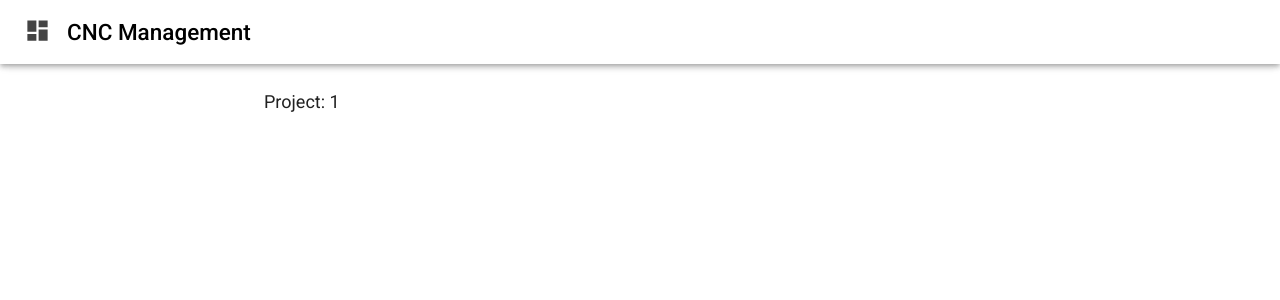
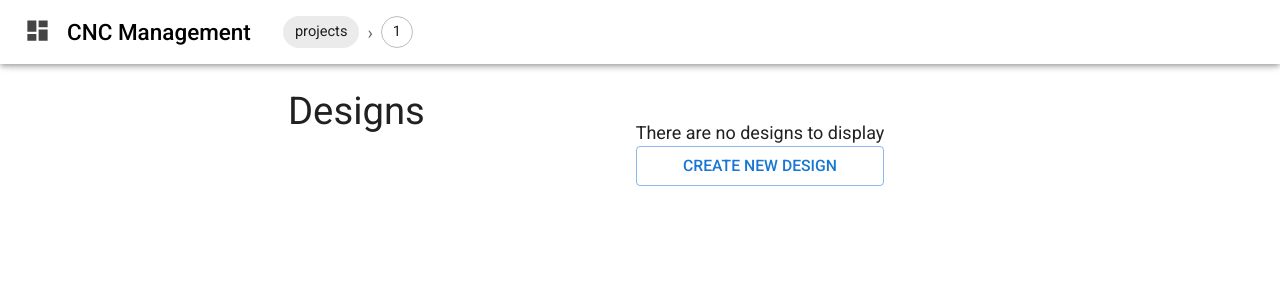
Before and after one commit to burtonr/cnc-mgmt, a Next.js app: page /projects/1 in a window 1280 px wide. Shown: the top 300 px of the page. Built offline with nearby package versions, Linux system fonts and the light colour scheme.

Commit message:
Add nav links breadcrumbs to app bar. Update project slug page with init API route

```diff
--- /dev/null
+++ b/src/app/api/projects/[slug]/route.js
@@ -0,0 +1,6 @@
+export async function GET(request, { params }) {
+    const slug = params.slug
+    // TODO: Get project designs from MongoDB
+    console.log(`getting api project [slug]: ${slug}`)
+    return Response.json([])
+}
--- a/src/app/layout.js
+++ b/src/app/layout.js
@@ -1,5 +1,4 @@
 import * as React from 'react';
-import Link from 'next/link';
 import AppBar from '@mui/material/AppBar';
 import Box from '@mui/material/Box';
 import Toolbar from '@mui/material/Toolbar';
@@ -8,6 +7,7 @@ import DashboardIcon from '@mui/icons-material/Dashboard';
 import HomeIcon from '@mui/icons-material/Home';
 import LogoutIcon from '@mui/icons-material/Logout';
 import ThemeRegistry from '@/components/ThemeRegistry/ThemeRegistry';
+import NavLinks from '@/components/navLinks';
 import './global.css'
 
 export const metadata = {
@@ -28,6 +28,7 @@ export default function RootLayout({ children }) {
               <Typography variant="h6" noWrap component="a" href="/" color="black">
                 CNC Management
               </Typography>
+              <NavLinks />
             </Toolbar>
           </AppBar>
           <Box
--- a/src/app/projects/[slug]/page.js
+++ b/src/app/projects/[slug]/page.js
@@ -1,3 +1,161 @@
+'use client'
+import useSWR from 'swr'
+import { useState } from 'react'
+import { createProject, fetcher } from '@/app/lib/api'
+import { useRouter } from 'next/navigation'
+import Button from '@mui/material/Button';
+import Card from '@mui/material/Card';
+import CardActions from '@mui/material/CardActions';
+import CardActionArea from '@mui/material/CardActionArea'
+import CardContent from '@mui/material/CardContent';
+import Container from '@mui/material/Container'
+import Dialog from '@mui/material/Dialog';
+import DialogActions from '@mui/material/DialogActions';
+import DialogContent from '@mui/material/DialogContent';
+import DialogContentText from '@mui/material/DialogContentText';
+import DialogTitle from '@mui/material/DialogTitle';
+import Grid from '@mui/material/Unstable_Grid2';
+import NoItems from '@/components/noItems';
+import TextField from '@mui/material/TextField';
+import Typography from '@mui/material/Typography'
+import Date from '@/components/date'
+import styles from '@/app/projects/projects.module.css'
+
 export default function Page({ params }) {
-    return <div>Project: {decodeURIComponent(params.slug)}</div>
+    const [open, setOpen] = useState(false)
+    const [newProjectName, setNewProjectName] = useState('')
+    const [newProjectDescription, setNewProjectDescription] = useState('')
+    const [isSaving, setIsSaving] = useState(false)
+    const [saveError, setSaveError] = useState(null)
+    const { data, error, isLoading } = useSWR(`/api/projects/${decodeURIComponent(params.slug)}`, fetcher)
+    const { push } = useRouter()
+
+    function handleClickOpen() {
+        setOpen(true)
+    }
+
+    function handleClose() {
+        setNewProjectName('')
+        setNewProjectDescription('')
+        setSaveError(null)
+        setOpen(false)
+    }
+
+    async function handleSubmit(event) {
+        event.preventDefault()
+        setIsSaving(true)
+        setSaveError(null)
+
+        try {
+            await createProject(newProjectName, newProjectDescription)
+            push(`/projects/${newProjectName}`)
+        } catch (error) {
+            setSaveError(error.message)
+        } finally {
+            setIsSaving(false)
+        }
+    }
+
+    function createDesignDialog() {
+        return (
+            <>
+                <Dialog open={open} onClose={handleClose}>
+                    <DialogTitle>Create a Design</DialogTitle>
+                    <DialogContent>
+                        <DialogContentText>
+                            Create a new design to manage the tool, material, and gcode in one place
+                        </DialogContentText>
+                        <form onSubmit={handleSubmit}>
+                            <TextField
+                                autoFocus
+                                required
+                                margin="dense"
+                                id="name"
+                                name='name'
+                                value={newProjectName}
+                                onChange={e => setNewProjectName(e.target.value)}
+                                label="Project Name"
+                                fullWidth
+                                variant="standard"
+                            />
+                            <TextField
+                                margin="dense"
+                                id="description"
+                                name='description'
+                                value={newProjectDescription}
+                                onChange={e => setNewProjectDescription(e.target.value)}
+                                label="Description"
+                                fullWidth
+                                variant="standard"
+                            />
+                        </form>
+                        {saveError && <div style={{ color: 'red' }}>{saveError}</div>}
+                    </DialogContent>
+                    <DialogActions>
+                        <Button onClick={handleClose}>Cancel</Button>
+                        <Button type='submit' disabled={isSaving} onClick={handleSubmit}>
+                            {isSaving ? 'Creating...' : 'Create'}
+                        </Button>
+                    </DialogActions>
+                </Dialog>
+            </>
+        )
+    }
+
+    function createDesignButton() {
+        if (data && data.length >= 1) {
+            return (
+                <Button variant="outlined" onClick={handleClickOpen} sx={{ float: 'right' }}>
+                    Create New Design
+                </Button>
+            )
+        }
+    }
+
+    function designList() {
+        return (
+            <>
+                <Typography variant='h4' component='div'>
+                    Designs
+                </Typography>
+                <Grid container spacing={2} justifyContent='center'>
+                    {data.map((design, index) => (
+                        <Grid xs={12} md={6} lg={4} key={index}>
+                            <Card className={styles.projectCard}>
+                                <CardActionArea href={`/designs/${design.name}`}>
+                                    <CardContent>
+                                        <Typography variant='caption' color="text.secondary">
+                                            <Date dateString={design.created} />
+                                        </Typography>
+                                        <Typography variant="h5" component="div">
+                                            {design.name}
+                                        </Typography>
+                                        <Typography className={styles.description} color="text.secondary" gutterBottom>
+                                            {design.description}
+                                        </Typography>
+                                    </CardContent>
+                                </CardActionArea>
+                                {/* <CardActions> */}
+                                {/* TODO: Delete? Edit? */}
+                                {/* <Button size="small">Learn More</Button> */}
+                                {/* </CardActions> */}
+                            </Card>
+                        </Grid>
+                    ))}
+                </Grid>
+            </>
+        )
+    }
+
+    if (error) return <div>Failed to load designs</div>
+    if (isLoading) return <div>Loading...</div>
+
+    return (
+        <Container>
+            {createDesignButton()}
+            {designList()}
+            <NoItems data={data} itemType={'design'} onButtonClickHandler={handleClickOpen} />
+            {createDesignDialog()}
+        </Container>
+    )
 }
--- a/src/app/projects/page.js
+++ b/src/app/projects/page.js
@@ -1,7 +1,7 @@
 'use client'
 import useSWR from 'swr'
 import { useState } from 'react'
-import { createProject, fetcher } from '../lib/api'
+import { createProject, fetcher } from '@/app/lib/api'
 import { useRouter } from 'next/navigation'
 import Button from '@mui/material/Button';
 import Card from '@mui/material/Card';
@@ -15,10 +15,10 @@ import DialogContent from '@mui/material/DialogContent';
 import DialogContentText from '@mui/material/DialogContentText';
 import DialogTitle from '@mui/material/DialogTitle';
 import Grid from '@mui/material/Unstable_Grid2';
-import NoItems from '../../components/noItems';
+import NoItems from '@/components/noItems';
 import TextField from '@mui/material/TextField';
 import Typography from '@mui/material/Typography'
-import Date from '../../components/date'
+import Date from '@/components/date'
 import styles from './projects.module.css'
 
 export default function Page() {
--- /dev/null
+++ b/src/components/navLinks.js
@@ -0,0 +1,38 @@
+'use client'
+import { usePathname } from 'next/navigation'
+import { useRouter } from 'next/navigation'
+import Breadcrumbs from "@mui/material/Breadcrumbs"
+import Chip from '@mui/material/Chip'
+
+export default function NavLinks() {
+    const router = useRouter()
+
+    function generateBreadcrumbs() {
+        const asPathNestedRoutes = usePathname().split("/").filter(v => v.length > 0)
+        const crumbList = asPathNestedRoutes.map((subpath, idx) => {
+            const href = "/" + asPathNestedRoutes.slice(0, idx + 1).join("/")
+            const text = subpath
+            return { href, text }
+        })
+
+        return crumbList
+    }
+
+    const breadcrumbs = generateBreadcrumbs()
+
+    return (
+        <Breadcrumbs aria-label='breadcrumb' sx={{ paddingLeft: 4 }} separator="›">
+            {breadcrumbs.map((crumb, idx) => (
+                <Crumb {...crumb} key={idx} last={idx === breadcrumbs.length - 1} />
+            ))}
+        </Breadcrumbs>
+    )
+}
+
+function Crumb({ text, href, last = false }) {
+    if (last) {
+        return <Chip label={text} variant='outlined' />
+    }
+
+    return <Chip label={text} component='a' href={href} clickable />
+}
```
